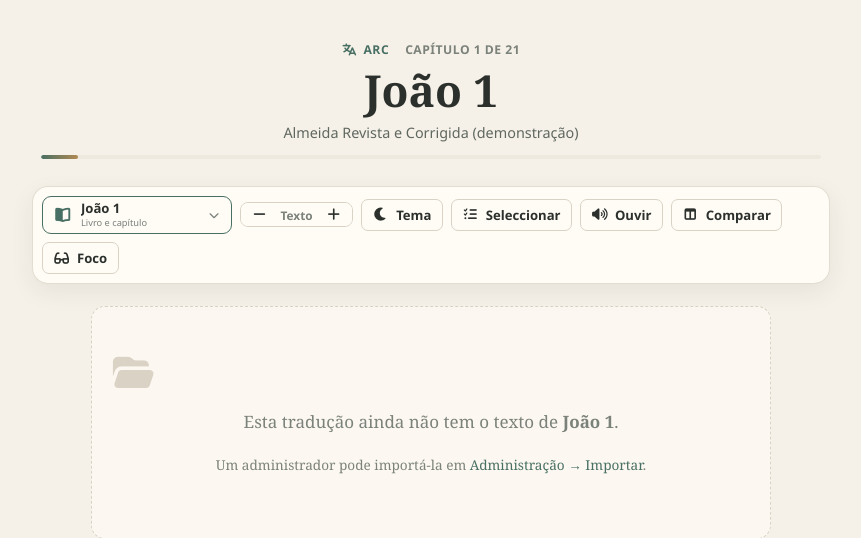
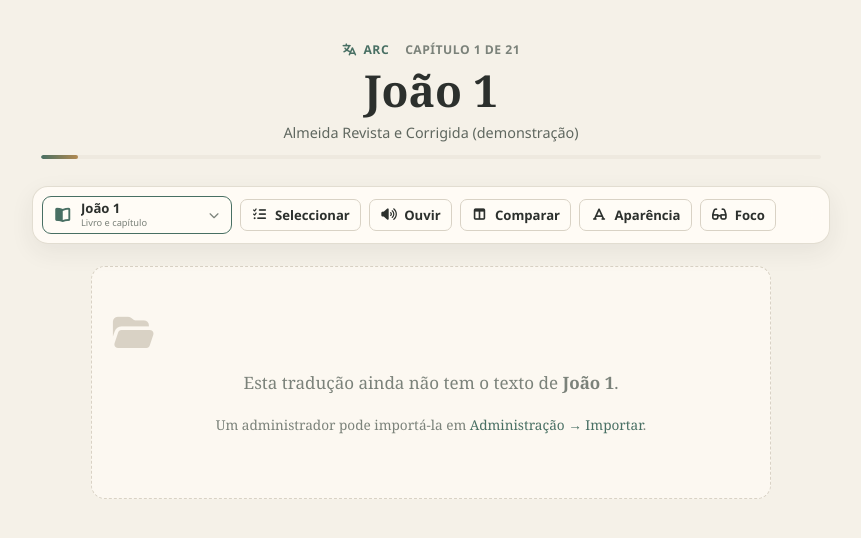
Before and after one commit to mbeve235/biblia, a PHP site: page /biblia-web/leitura.php in a window 1280 px wide. Shown: the part 68-606 px from the top of the page, without its empty margins (209-1070 px from the left). Run offline with PHP 8.4, Linux system fonts and the light colour scheme; data comes from the database, SQL or seed files in the repository; data that the repository does not hold is empty.

Commit message:
Organiza preferencias de aparencia no leitor

```diff
--- a/assets/css/style.css
+++ b/assets/css/style.css
@@ -1666,3 +1666,18 @@ body.reading-mode .reading-exit {
 .app-auth .main { min-height:calc(100vh - var(--topbar-h)); display:grid; align-items:center; padding-top:calc(var(--topbar-h) + 1.5rem); }
 .app-auth .auth-wrap { width:100%; }
 @media(max-width:640px){.app-auth .brand-name{display:inline}.app-auth .auth-back span{display:none}.app-auth .auth-shell{max-width:480px;margin:auto}.app-auth .auth-panel{background:var(--surface)}}
+
+.reader-settings { position:relative; }
+.reader-settings summary { list-style:none; }
+.reader-settings summary::-webkit-details-marker { display:none; }
+.reader-settings[open] summary { border-color:var(--accent); background:var(--accent-soft); color:var(--accent); }
+.reader-settings-panel { position:absolute; z-index:80; top:calc(100% + .55rem); right:0; width:310px; padding:1rem; border:1px solid var(--border); border-radius:16px; background:var(--surface); box-shadow:var(--shadow); }
+.reader-setting-head { margin-bottom:.8rem; }.reader-setting-head strong,.reader-setting-head small { display:block; }.reader-setting-head small { margin-top:.15rem; color:var(--text-faint); font-size:.7rem; }
+.reader-setting-row { display:flex; align-items:center; justify-content:space-between; padding:.7rem 0; border-top:1px solid var(--border); }
+.reader-setting-row>span,.reader-setting-block>span { color:var(--text-soft); font-size:.76rem; font-weight:700; }
+.reader-setting-row>div { display:flex; align-items:center; gap:.3rem; }.reader-setting-row button { width:32px; height:32px; border:1px solid var(--border); border-radius:50%; background:var(--surface-2); color:var(--text); cursor:pointer; }.reader-setting-row output { min-width:44px; text-align:center; font-size:.75rem; font-weight:800; }
+.reader-setting-block { padding:.65rem 0; border-top:1px solid var(--border); }
+.reader-option-group { display:grid; grid-auto-flow:column; grid-auto-columns:1fr; gap:.25rem; margin-top:.4rem; padding:.2rem; border-radius:10px; background:var(--surface-2); }
+.reader-option-group button { padding:.45rem .35rem; border:0; border-radius:8px; background:transparent; color:var(--text-soft); font:inherit; font-size:.7rem; cursor:pointer; }.reader-option-group button.active { background:var(--surface); color:var(--accent); font-weight:800; box-shadow:0 1px 3px rgba(44,48,45,.08); }
+.reader-theme-choice { display:flex; align-items:center; gap:.6rem; width:100%; margin-top:.25rem; padding:.65rem; border:1px solid var(--border); border-radius:10px; background:transparent; color:var(--text); font:inherit; font-size:.76rem; font-weight:700; cursor:pointer; }.reader-theme-choice i { color:var(--accent); }
+@media(max-width:640px){.reader-settings{position:static}.reader-settings-panel{position:fixed;top:auto;left:.7rem;right:.7rem;bottom:calc(4.8rem + env(safe-area-inset-bottom));width:auto}.reader-controls{position:sticky}.reader-settings summary span{display:none}}
--- a/leitura.php
+++ b/leitura.php
@@ -134,15 +134,19 @@ if ($user = current_user()) {
     <span><strong><?= e($book['name']) ?> <?= $chapNum ?></strong><small>Livro e capítulo</small></span>
     <i class="fas fa-chevron-down"></i>
   </button>
-  <div class="reader-control-group" aria-label="Tamanho do texto">
-    <button class="btn btn-sm" data-font-dec type="button" title="Diminuir letra" aria-label="Diminuir letra"><i class="fas fa-minus"></i></button>
-    <span class="reader-size-label" aria-hidden="true">Texto</span>
-    <button class="btn btn-sm" data-font-inc type="button" title="Aumentar letra" aria-label="Aumentar letra"><i class="fas fa-plus"></i></button>
-  </div>
-  <button class="btn btn-sm" data-theme-toggle type="button" title="Alternar tema"><i class="fas fa-moon"></i><span>Tema</span></button>
   <button class="btn btn-sm" id="verse-select-toggle" type="button" aria-pressed="false"><i class="fas fa-list-check"></i><span>Seleccionar</span></button>
   <button class="btn btn-sm" id="reader-audio-toggle" type="button" aria-pressed="false" title="Ouvir este capítulo"><i class="fas fa-volume-high"></i><span>Ouvir</span></button>
   <a class="btn btn-sm" href="<?= url('/comparar.php?book=' . $book['slug'] . '&chapter=' . $chapNum) ?>" title="Comparar traduções"><i class="fas fa-table-columns"></i><span>Comparar</span></a>
+  <details class="reader-settings">
+    <summary class="btn btn-sm"><i class="fas fa-font"></i><span>Aparência</span></summary>
+    <div class="reader-settings-panel">
+      <div class="reader-setting-head"><strong>Aparência da leitura</strong><small>As escolhas ficam guardadas neste dispositivo.</small></div>
+      <div class="reader-setting-row"><span>Tamanho</span><div><button type="button" data-font-dec aria-label="Diminuir letra"><i class="fas fa-minus"></i></button><output id="font-size-label">17px</output><button type="button" data-font-inc aria-label="Aumentar letra"><i class="fas fa-plus"></i></button></div></div>
+      <div class="reader-setting-block"><span>Tipo de letra</span><div class="reader-option-group"><button type="button" data-reader-font="serif">Clássica</button><button type="button" data-reader-font="sans">Moderna</button></div></div>
+      <div class="reader-setting-block"><span>Espaçamento</span><div class="reader-option-group"><button type="button" data-reader-line="1.7">Compacto</button><button type="button" data-reader-line="1.9">Confortável</button><button type="button" data-reader-line="2.1">Amplo</button></div></div>
+      <button class="reader-theme-choice" data-theme-toggle type="button"><i class="fas fa-moon"></i><span>Alternar tema claro/escuro</span></button>
+    </div>
+  </details>
   <button class="btn btn-sm" id="reading-focus-toggle" type="button" title="Modo de leitura focada" aria-pressed="false"><i class="fas fa-glasses"></i><span>Foco</span></button>
   <button class="btn btn-sm reading-exit" type="button" id="reading-focus-exit"><i class="fas fa-xmark"></i> Sair do modo leitura</button>
 </div>
@@ -261,6 +265,24 @@ const selectionBar = document.getElementById('verse-selection-bar');
 const selectionCount = document.getElementById('verse-selection-count');
 const verseElements = [...document.querySelectorAll('.verse')];
 let selectionMode = false;
+
+// ---- Aparência local do leitor ----
+const readerRoot = document.documentElement;
+const savedReaderFont = localStorage.getItem('bw_reader_font') || 'serif';
+const savedReaderLine = localStorage.getItem('bw_reader_line') || '1.9';
+function applyReaderFont(value) {
+  readerRoot.style.setProperty('--read-font', value === 'sans' ? "system-ui, -apple-system, 'Segoe UI', sans-serif" : "Georgia, 'Times New Roman', serif");
+  localStorage.setItem('bw_reader_font', value);
+  document.querySelectorAll('[data-reader-font]').forEach(button => button.classList.toggle('active', button.dataset.readerFont === value));
+}
+function applyReaderLine(value) {
+  readerRoot.style.setProperty('--read-line', value);
+  localStorage.setItem('bw_reader_line', value);
+  document.querySelectorAll('[data-reader-line]').forEach(button => button.classList.toggle('active', button.dataset.readerLine === value));
+}
+document.querySelectorAll('[data-reader-font]').forEach(button => button.addEventListener('click', () => applyReaderFont(button.dataset.readerFont)));
+document.querySelectorAll('[data-reader-line]').forEach(button => button.addEventListener('click', () => applyReaderLine(button.dataset.readerLine)));
+applyReaderFont(savedReaderFont); applyReaderLine(savedReaderLine);
 
 function selectedVerses() { return verseElements.filter((verse) => verse.classList.contains('selected')); }
 function selectionText() {
```
